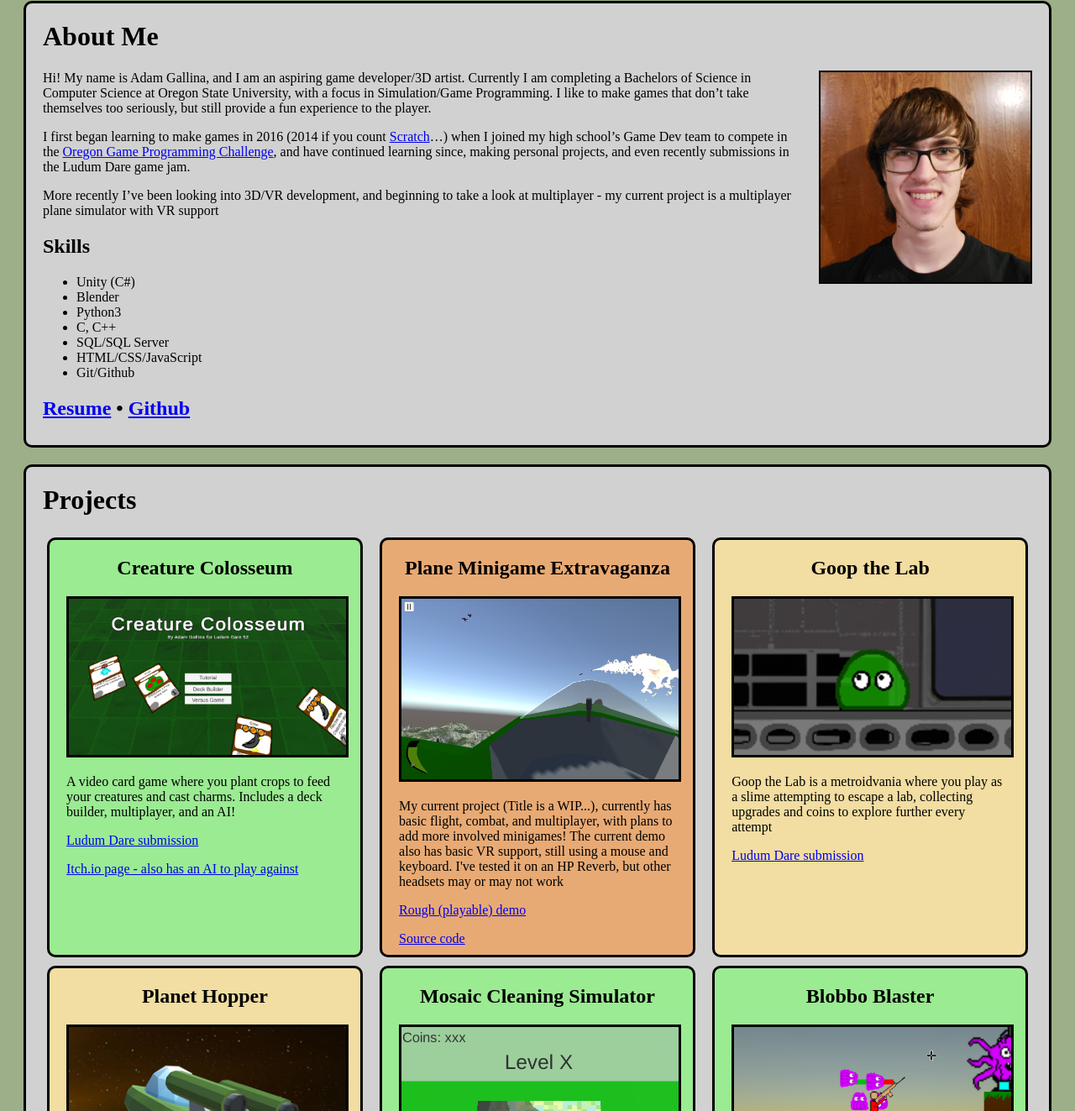
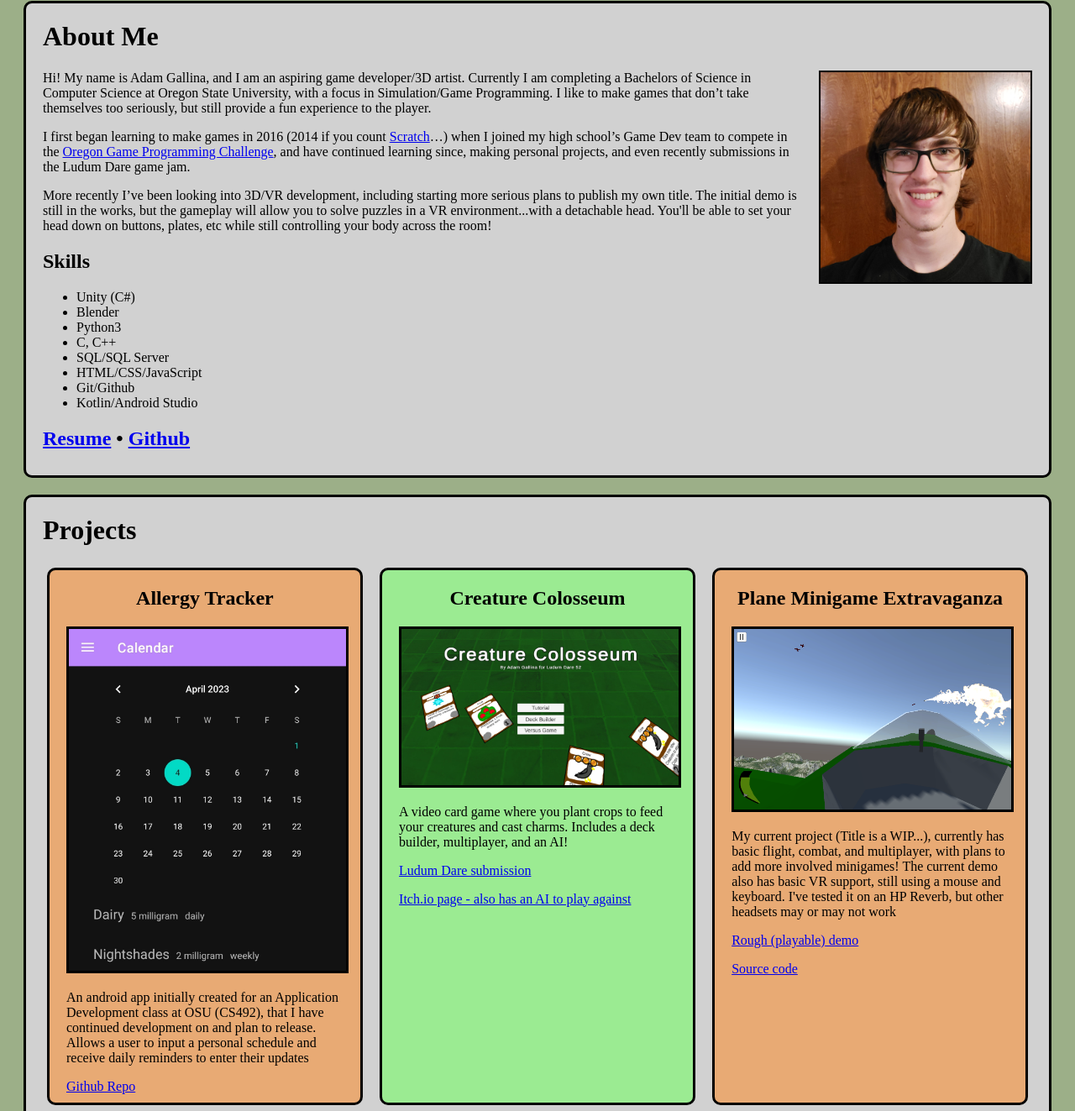
Before and after one commit to Adam-Gallina/Adam-Gallina.github.io, a plain HTML site: page index.html in a window 1280 px wide. Shown: the part 142-1465 px from the top of the page at 84% size. Drawn offline with Linux system fonts and the light colour scheme.

Commit message:
Added recent class projects

```diff
--- a/index.html
+++ b/index.html
@@ -19,7 +19,7 @@
 
             <p>Hi! My name is Adam Gallina, and I am an aspiring game developer/3D artist. Currently I am completing a Bachelors of Science in Computer Science at Oregon State University, with a focus in Simulation/Game Programming. I like to make games that don’t take themselves too seriously, but still provide a fun experience to the player.</p>
             <p>I first began learning to make games in 2016 (2014 if you count <a href="https://scratch.mit.edu/users/legodood/">Scratch</a>…) when I joined my high school’s Game Dev team to compete in the <a href="https://www.ogpc.info/">Oregon Game Programming Challenge</a>, and have continued learning since, making personal projects, and even recently submissions in the Ludum Dare game jam.</p>
-            <p>More recently I’ve been looking into 3D/VR development, and beginning to take a look at multiplayer - my current project is a multiplayer plane simulator with VR support</p>
+            <p>More recently I’ve been looking into 3D/VR development, including starting more serious plans to publish my own title. The initial demo is still in the works, but the gameplay will allow you to solve puzzles in a VR environment...with a detachable head. You'll be able to set your head down on buttons, plates, etc while still controlling your body across the room!</p>
 
             <h2>Skills</h2>
 
@@ -31,6 +31,7 @@
                 <li>SQL/SQL Server</li>
                 <li>HTML/CSS/JavaScript</li>
                 <li>Git/Github</li>
+                <li>Kotlin/Android Studio</li>
             </ul>
 
             <h2>
@@ -44,6 +45,12 @@
             <h1>Projects</h1>
 
             <div id="projects">
+                <div class="project-box orange">
+                    <h2>Allergy Tracker</h2>
+                    <img src="Images/AllergyTracker.jpg">
+                    <p>An android app initially created for an Application Development class at OSU (CS492), that I have continued development on and plan to release. Allows a user to input a personal schedule and receive daily reminders to enter their updates</p>
+                    <a href="https://github.com/osu-cs492-w23/final-project-team-30">Github Repo</a>
+                </div>
                 <div class="project-box green">
                     <h2>Creature Colosseum</h2>
                     <img src="Images/CreatureColosseum.jpg">
@@ -66,12 +73,12 @@
                     <p>Goop the Lab is a metroidvania where you play as a slime attempting to escape a lab, collecting upgrades and coins to explore further every attempt</p>
                     <a href="https://ldjam.com/events/ludum-dare/51/goop-the-lab" target="_blank">Ludum Dare submission</a>
                 </div>
-                <!--<div class="project-box green">
+                <div class="project-box green">
                     <h2>Buns n Guns</h2>
                     <img src="Images/BunsNGuns1.png">
                     <p>A bullet hell with many buns and many guns, fight to find the boss key, then explore to beat the boss!</p>
                     <a href="https://web.engr.oregonstate.edu/~gallinaa/buns-and-guns/downloads/index.php" target="_blank">Project Page</a>
-                </div>-->
+                </div>
                 <div class="project-box yellow">
                     <h2>Planet Hopper</h2>
                     <img src="Images/PlanetHopper1.png">
```
Also changed, not shown: Images/AllergyTracker.jpg (added).
